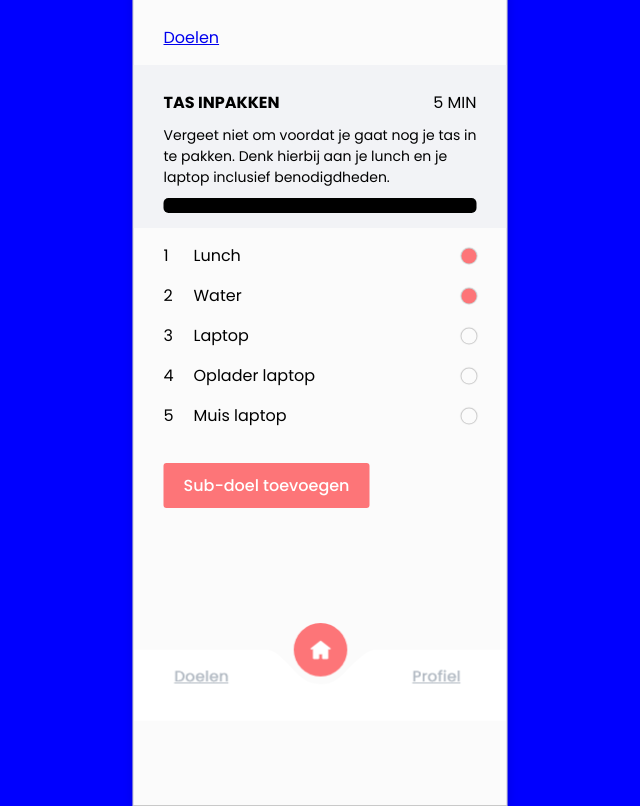
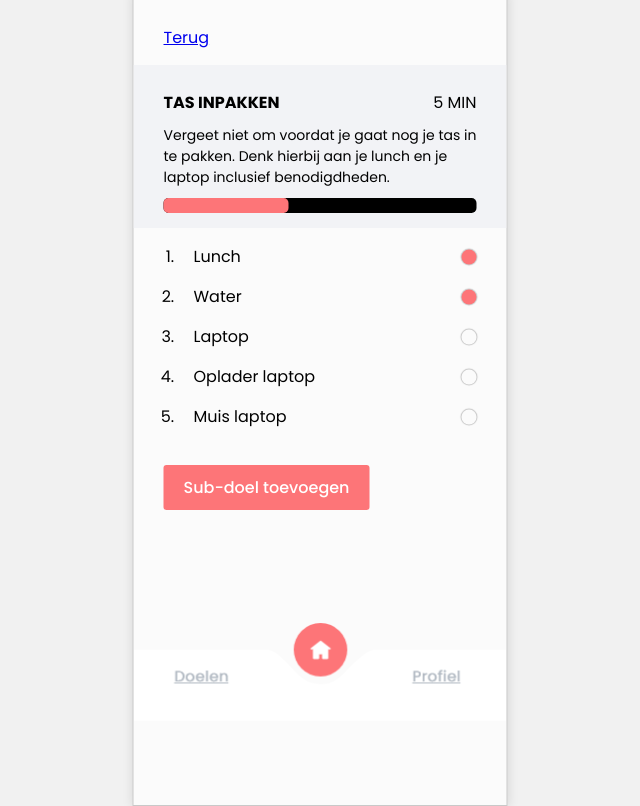
Before and after one commit to rubenvangrins/futuris, a PHP site: page /tas_inpakken.php in a window 1280 px wide. Shown: the whole page, without its empty margins (320-960 px from the left). Run offline with PHP 8.4, Linux system fonts and the light colour scheme.

Commit message:
Fixed progress bar

```diff
--- a/src/includes/css/global.css
+++ b/src/includes/css/global.css
@@ -130,10 +130,6 @@ span.time {
 	position: relative;
 }
 
-body {
-	background: blue;
-}
-
 .inner_bar {
     background: #FD7578;
     width: 0%;
@@ -141,6 +137,7 @@ body {
     height: 15px;
 		transition: all;
 		border-radius: 5px;
+		transition: all 200ms ease;
 }
 
 .checkbox {
@@ -306,23 +303,20 @@ input:-internal-autofill-selected {
 	font-weight: 400;
 }
 
-ul.list {
+ol.list {
 	padding: 0;
-	margin: 0;
+	margin-left: 15px;
 }
 
-ul.list li {
-	list-style: none;
-
+ol.list li {
 	position: relative;
 
 	margin-bottom: 15px;
 }
 
-ul.list li span {
-	margin-right: 15px;
+ol.list li span {
+	margin-left: 15px;
 	display: inline-block;
-	width: 15px;
 }
 
 input[type="checkbox"] {
--- a/src/includes/js/main.js
+++ b/src/includes/js/main.js
@@ -12,6 +12,8 @@ function myFunction() {
 
 const checkbox = document.querySelectorAll('.checkbox');
 
+
+
 let items = document.querySelector(".list").childElementCount;
 let procent = 100 / items;
 
@@ -22,20 +24,28 @@ let procent = 100 / items;
 
 function btnClick() {
   this.classList.toggle('checked');
+  beunhaas();
 }
 
+
 function beunhaas() {
+
+  let i = 0;
+  let bar = document.querySelector('.inner_bar');
+
   if (checkbox) {
     [...checkbox].forEach((checked) => {
-      let total = 0;
       let isChecked = checked.classList.contains("checked");
 
-      for (let sel = 0; sel < checkbox.length; sel++) {
+      if (isChecked == true) {
+        i++;
+      }
+    })
 
-      }
+    bar.style.width = procent * i + "%";
 
-    })
   }
 }
 
+
 beunhaas();
--- a/tas_inpakken.php
+++ b/tas_inpakken.php
@@ -1,7 +1,7 @@
 <?php include  __DIR__ . '/src/components/header/header.php'; ?>
 
   <div class="container">
-    <a href="doelen-single.php" class="upper__link">Doelen</a>
+    <a href="doelen-single.php" class="upper__link">Terug</a>
   </div>
 
   <div class="header__detail">
@@ -22,13 +22,13 @@
   </div>
 
   <div class="container">
-    <ul class="list">
-      <li><span>1</span>Lunch <div class="checkbox checked" id="check"></div></li>
-      <li><span>2</span>Water <div class="checkbox checked"  id="check"></div></li>
-      <li><span>3</span>Laptop <div class="checkbox" id="check"></div></li>
-      <li><span>4</span>Oplader laptop <div class="checkbox" id="check"></div></li>
-      <li><span>5</span>Muis laptop <div class="checkbox" id="check"></div></li>
-    </ul>
+    <ol class="list">
+      <li><span>Lunch</span> <div class="checkbox checked" id="check"></div></li>
+      <li><span>Water</span><div class="checkbox checked"  id="check"></div></li>
+      <li><span>Laptop</span><div class="checkbox" id="check"></div></li>
+      <li><span>Oplader laptop</span><div class="checkbox" id="check"></div></li>
+      <li><span>Muis laptop</span><div class="checkbox" id="check"></div></li>
+    </ol>
     <a href="#" class="toevoegen">Sub-doel toevoegen</a>
   </div>
 
```
